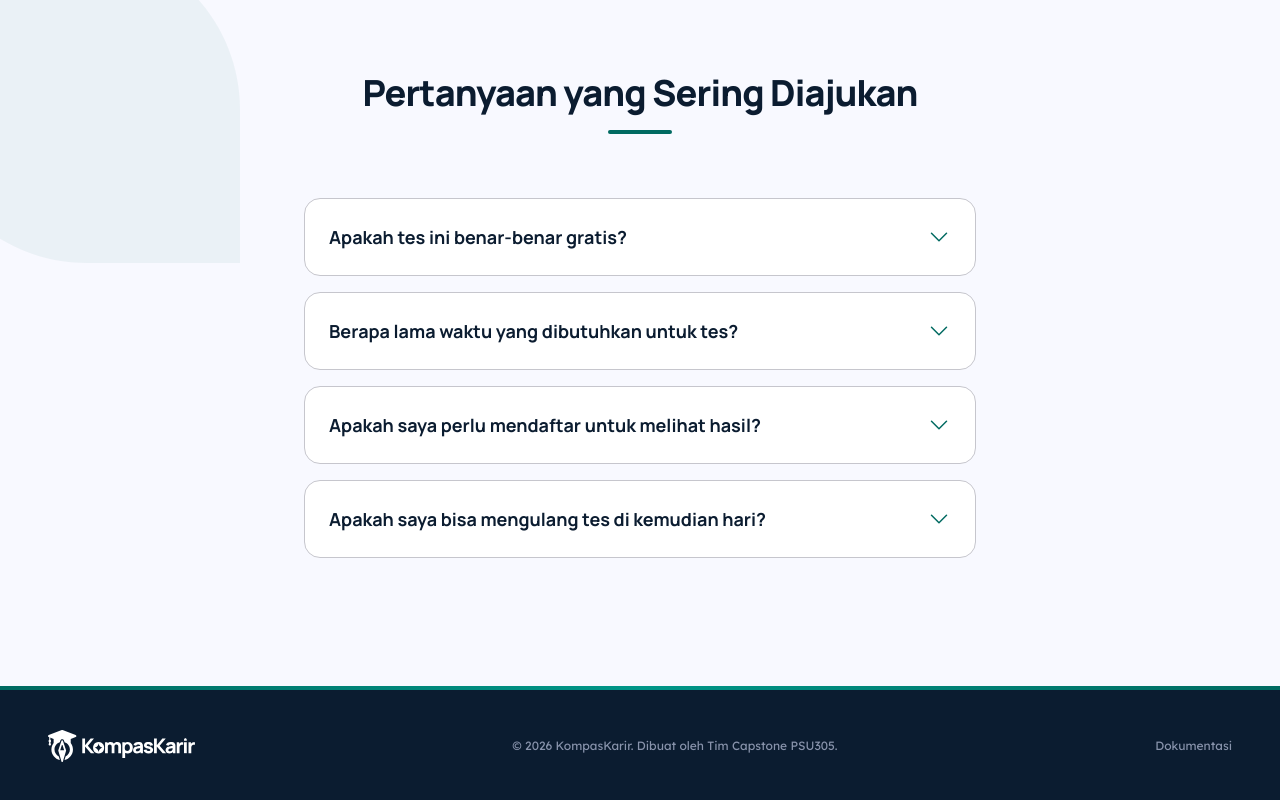
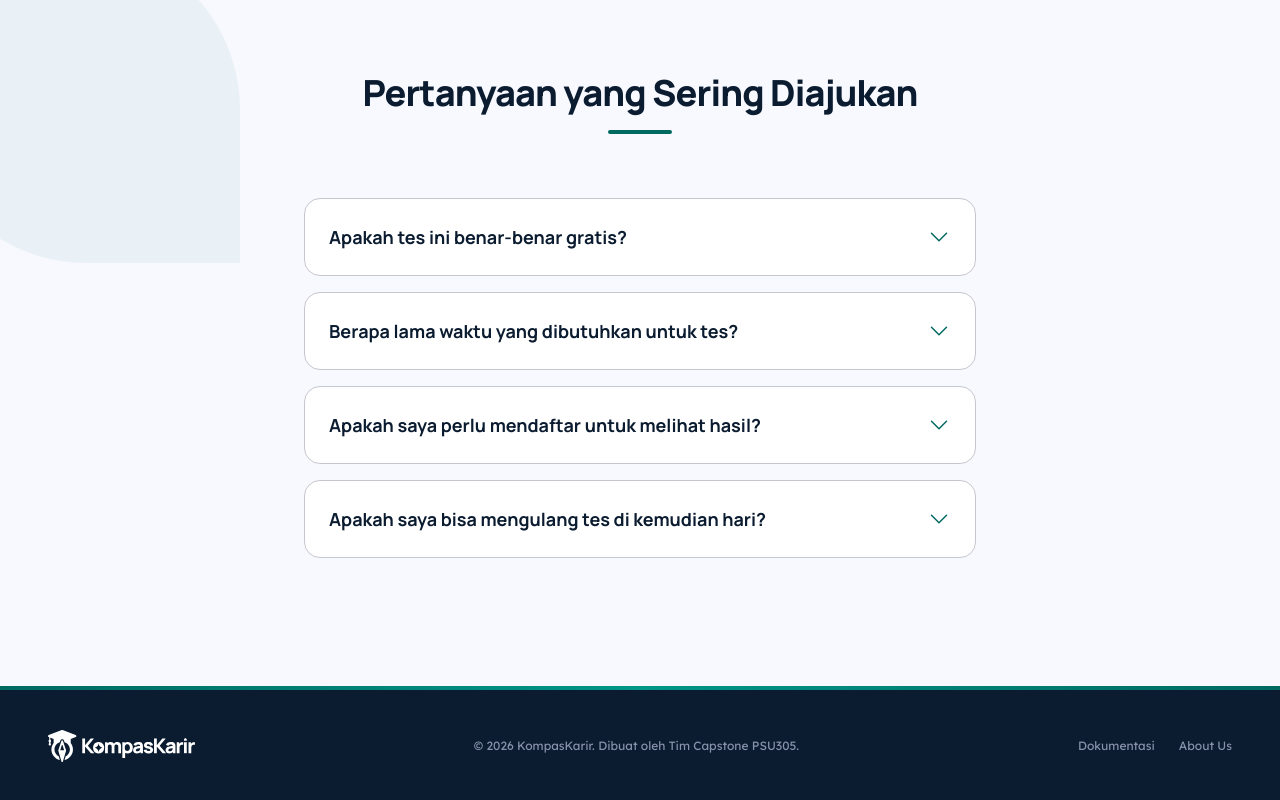
Before and after one commit to SirGhazian/KompasKarir, a Next.js app: page / in a window 1280 px wide. Shown: the part 2797-3597 px from the top of the page. Built offline with nearby package versions, Linux system fonts and the light colour scheme.

Commit message:
tambah link about us di footer

```diff
--- a/components/layout/Footer.tsx
+++ b/components/layout/Footer.tsx
@@ -1,6 +1,7 @@
 export default function Footer() {
   const footerLinks = [
     { label: "Dokumentasi", href: "https://github.com/SirGhazian/kompas-karir", external: true },
+    { label: "About Us", href: "/about", external: false },
   ];
 
   return (
```
